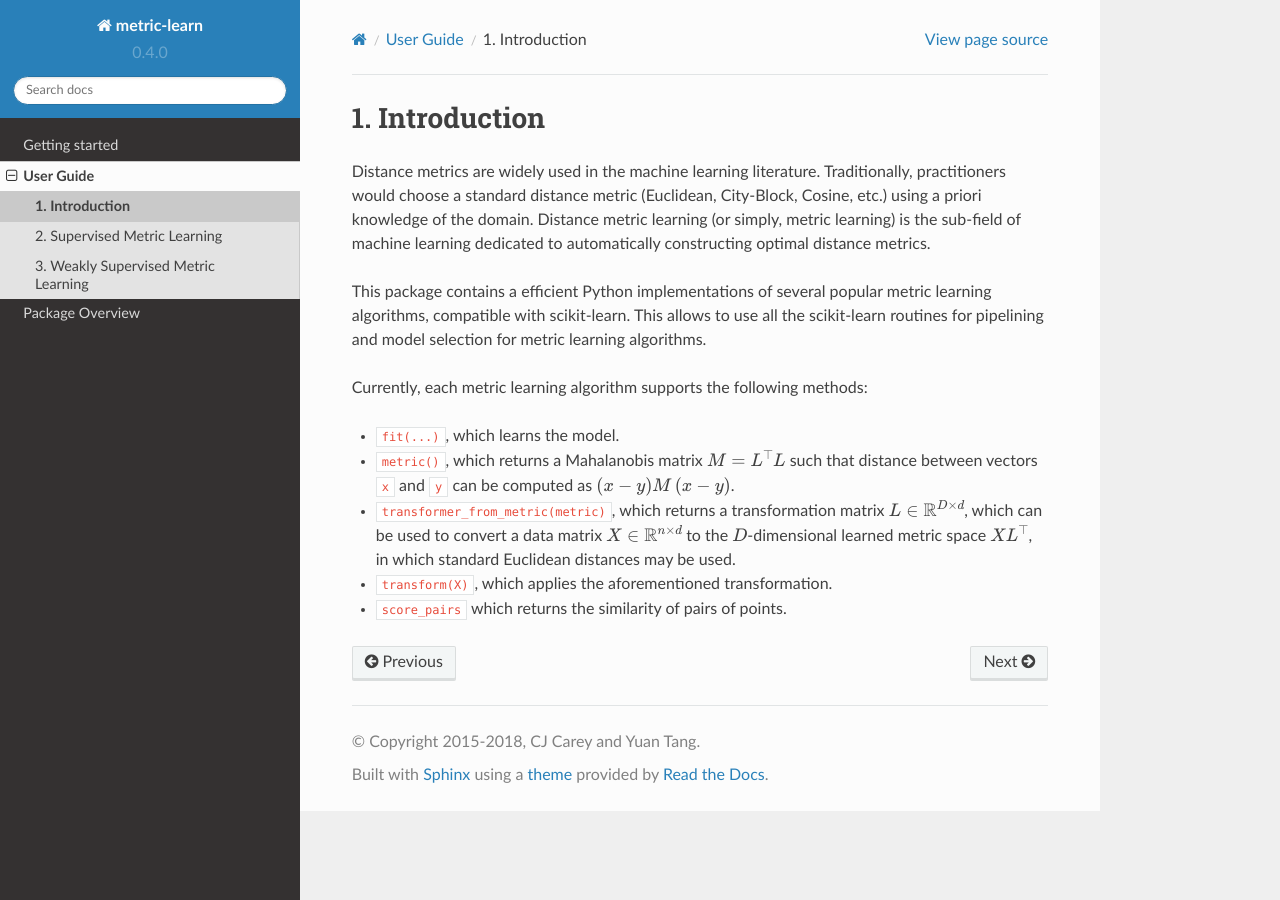
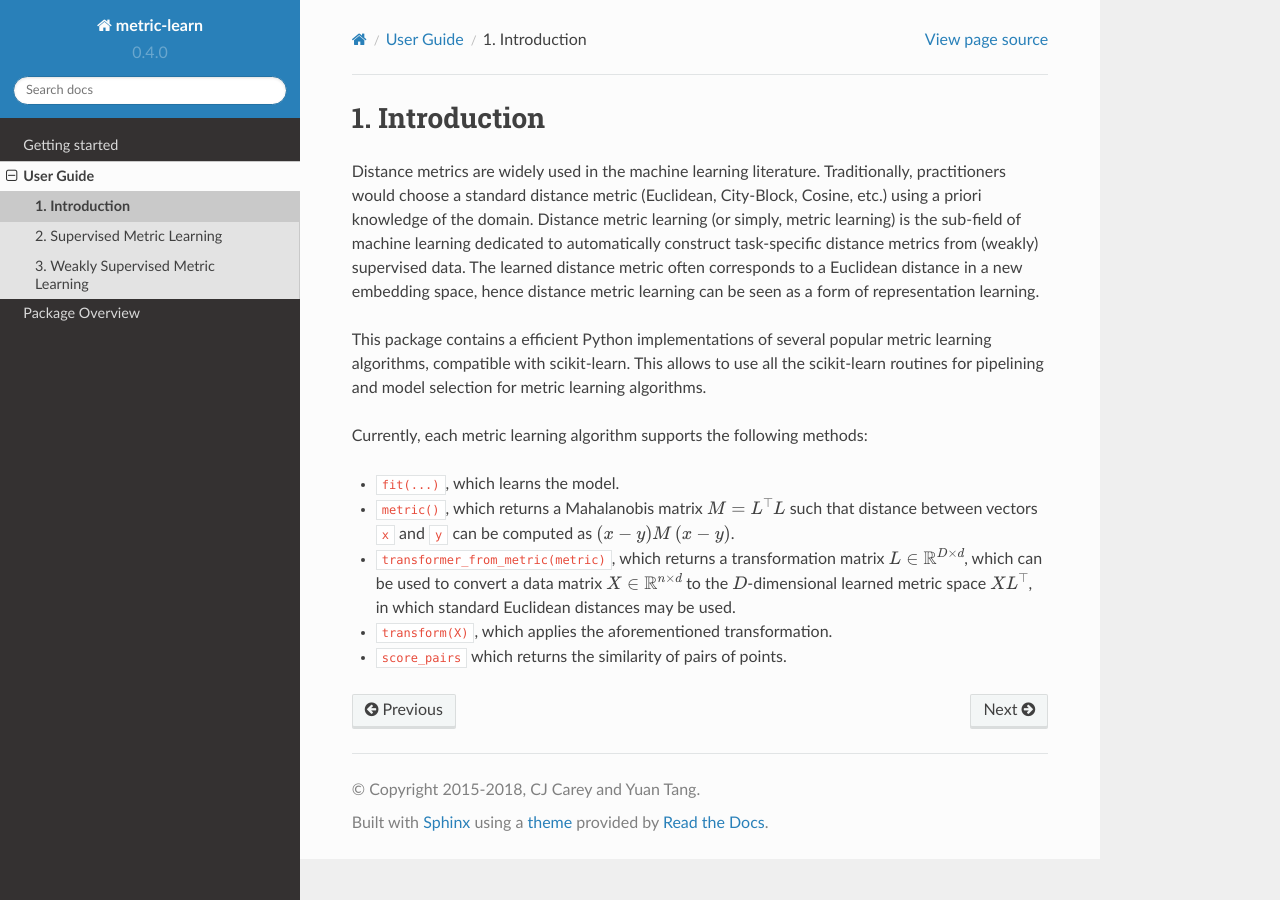
Before and after one commit to scikit-learn-contrib/metric-learn, a Sphinx documentation site: the page built from doc/introduction.rst, in a window 1280 px wide. Built offline with Sphinx 7.4.7 and the Read the Docs theme 2.0.0, drawn with Linux system fonts in a browser that asks for light colours; pages that are not in the unit, such as notebooks, are missing from menus.

Commit message:
add precisions in the intro

```diff
--- a/doc/introduction.rst
+++ b/doc/introduction.rst
@@ -7,8 +7,11 @@ Traditionally, practitioners would choose a standard distance metric
 (Euclidean, City-Block, Cosine, etc.) using a priori knowledge of
 the domain.
 Distance metric learning (or simply, metric learning) is the sub-field of
-machine learning dedicated to automatically constructing optimal distance
-metrics.
+machine learning dedicated to automatically construct task-specific distance
+metrics from (weakly) supervised data.
+The learned distance metric often corresponds to a Euclidean distance in a new
+embedding space, hence distance metric learning can be seen as a form of
+representation learning.
 
 This package contains a efficient Python implementations of several popular
 metric learning algorithms, compatible with scikit-learn. This allows to use
```
